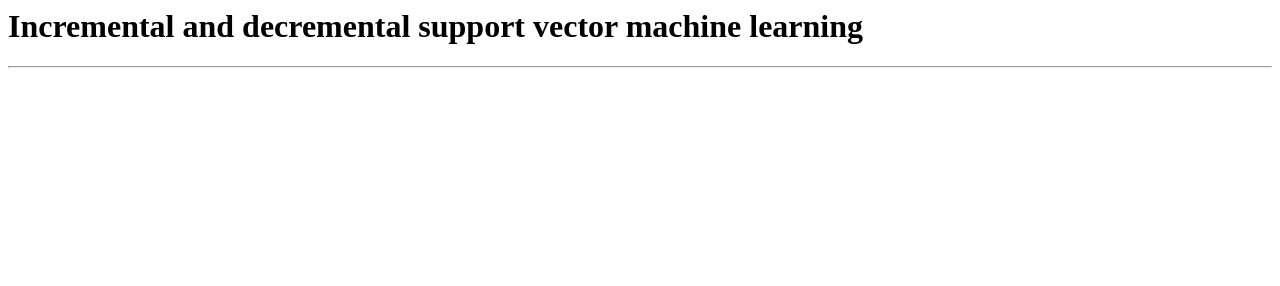
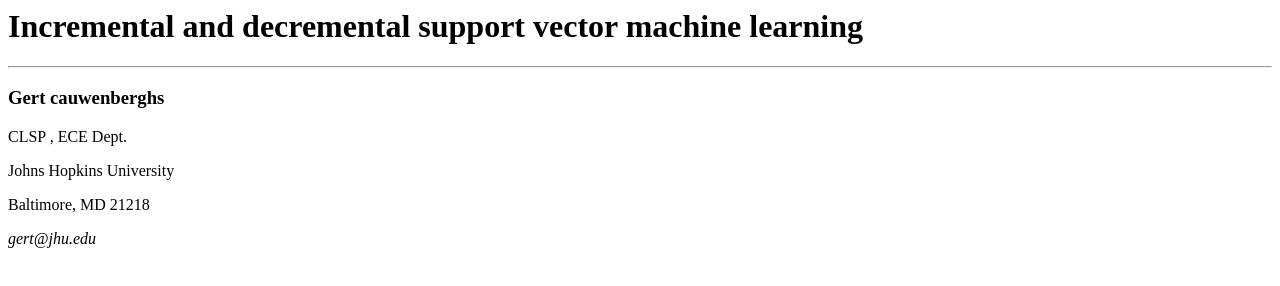
Before and after one commit to Emanuele117/esercizio_live, a plain HTML site: page index.html in a window 1280 px wide. Drawn offline with Linux system fonts and the light colour scheme.

Commit message:
main completato

```diff
--- a/index.html
+++ b/index.html
@@ -15,7 +15,18 @@
     <!-- /site header -->
 
     <!-- site Main -->
-    <main></main>
+    <main>
+        <!-- author section -->
+       <section>
+           <h3>Gert cauwenberghs</h3>
+            <p>CLSP , ECE Dept.</p>
+            <p>Johns Hopkins University</p>
+            <p>Baltimore, MD 21218</p>
+            <p><em>gert@jhu.edu</em></p>
+       </section>
+        <!-- /author section -->
+
+    </main>
     <!-- /site main -->
 
     <!-- site footer -->
```
